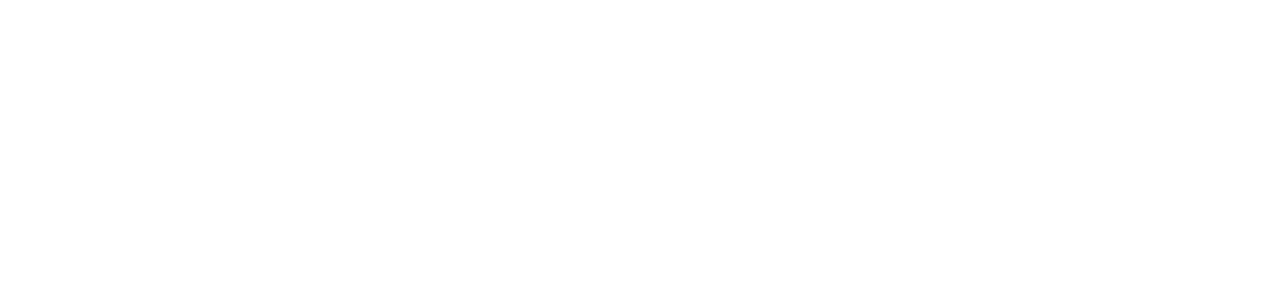
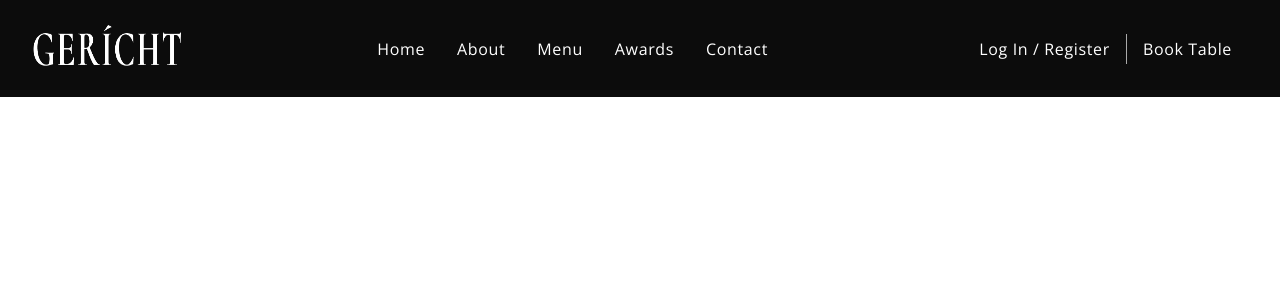
Before and after one commit to lmag-ruuu/restofood, a Next.js app: page / in a window 1280 px wide. Shown: the top 300 px of the page. Built offline with nearby package versions, Linux system fonts and the light colour scheme; a web font is replaced by a local one.

Commit message:
navbar complete

```diff
--- a/components/Navbar/Navbar.module.css
+++ b/components/Navbar/Navbar.module.css
@@ -1,5 +1,123 @@
 .app__navbar {
   width: 100%;
   display: flex;
-  border: 2px solid #333;
+  justify-content: space-between;
+  align-items: center;
+  background: var(--color-black);
+
+  padding: 1rem 2rem;
 }
+
+.app__navbar-logo {
+  display: flex;
+  justify-content: flex-start;
+  align-items: center;
+}
+
+.app__navbar-links {
+  flex: 1;
+  display: flex;
+  justify-content: center;
+  align-items: center;
+
+  list-style: none;
+}
+
+.app__navbar-links li {
+  margin: 0 1rem;
+  cursor: pointer;
+}
+
+.app__navbar-links li:hover {
+  color: var(--color-grey);
+}
+
+.app__navbar-login {
+  display: flex;
+  justify-content: flex-end;
+  align-items: center;
+}
+
+.app__navbar-login a {
+  margin: 0 1rem;
+  text-decoration: none;
+  transition: 0.15s ease;
+}
+
+.app__navbar-login a:hover {
+  box-shadow: 0 1px 0 var(--color-golden);
+}
+
+.app__navbar-login div {
+  width: 1px;
+  height: 30px;
+  background-color: var(--color-grey);
+}
+
+.app__navbar-smallscreen {
+  display: none;
+}
+
+.app__navbar-smallscreen_overlay {
+  position: fixed;
+  top: 0;
+  left: 0;
+  width: 100%;
+  height: 100vh;
+  background: var(--color-black);
+  transition: 0.5s ease;
+
+  flex-direction: column;
+  z-index: 5;
+}
+
+.app__navbar-smallscreen_overlay .overlay__close {
+  font-size: 27px;
+  color: var(--color-golden);
+  cursor: pointer;
+  position: absolute;
+  top: 20px;
+  right: 20px;
+}
+
+.app__navbar-smallscreen-links {
+  list-style: none;
+}
+
+.app__navbar-smallscreen-links li {
+  margin: 2rem;
+  cursor: pointer;
+  color: var(--color-golden);
+  font-size: 2rem;
+  text-align: center;
+  font-family: var(--font-base);
+}
+
+.app__navbar-smallscreen-links li:hover {
+  color: var(--color-white);
+}
+
+@media screen and (max-width: 1150px) {
+  .app__navbar-links {
+    display: none;
+  }
+
+  .app__navbar-smallscreen {
+    display: flex;
+  }
+}
+
+@media screen and (max-width: 650px) {
+  .app__navbar {
+    padding: 1rem;
+  }
+  .app__navbar-login {
+    display: none;
+  }
+
+  .app__navbar-logo {
+    position: relative;
+    width: 110px;
+    height: 45px;
+  }
+}
--- a/components/Navbar/Navbar.tsx
+++ b/components/Navbar/Navbar.tsx
@@ -3,15 +3,85 @@
 import NextImage from "next/image";
 import classes from "./Navbar.module.css";
 import geritch from "../../public/static/gericht.png";
+import Link from "next/link";
+import { useState } from "react";
 
 const Navbar = () => {
+  const [toggleMenu, setToggleMenu] = useState(false);
+
+  const toggleBtn = () => {
+    setToggleMenu((prevState) => !prevState);
+  };
+
   return (
-    <NextImage
-      src={geritch}
-      alt="y si me chupas la polla next/image?"
-      width={120}
-      height={120}
-    />
+    <nav className={classes["app__navbar"]}>
+      <div className={classes["app__navbar-logo"]}>
+        <NextImage
+          layout="intrinsic"
+          src={geritch}
+          alt="app logo"
+          width={150}
+          height={65}
+        />
+      </div>
+      <ul className={classes["app__navbar-links"]}>
+        <li className="p__opensans">
+          <Link href={"#home"}>Home</Link>
+        </li>
+        <li className="p__opensans">
+          <Link href={"#about"}>About</Link>
+        </li>
+        <li className="p__opensans">
+          <Link href={"#menu"}>Menu</Link>
+        </li>
+        <li className="p__opensans">
+          <Link href={"#awards"}>Awards</Link>
+        </li>
+        <li className="p__opensans">
+          <Link href={"#contact"}>Contact</Link>
+        </li>
+      </ul>
+      <div className={classes["app__navbar-login"]}>
+        <Link href={"#login"}>
+          <a className="p__opensans">Log In / Register</a>
+        </Link>
+        <div />
+        <Link href={"/"}>
+          <a className="p__opensans">Book Table</a>
+        </Link>
+      </div>
+      <div className={classes["app__navbar-smallscreen"]}>
+        <GiHamburgerMenu color="#fff" fontSize={27} onClick={toggleBtn} />
+        {toggleMenu && (
+          <div
+            className={`${classes["app__navbar-smallscreen_overlay"]} flex__center slide-bottom`}
+          >
+            <MdOutlineRestaurantMenu
+              fontSize={27}
+              className={classes["overlay__close"]}
+              onClick={toggleBtn}
+            />
+            <ul className={classes["app__navbar-smallscreen-links"]}>
+              <li className="p__opensans">
+                <Link href={"#home"}>Home</Link>
+              </li>
+              <li className="p__opensans">
+                <Link href={"#about"}>About</Link>
+              </li>
+              <li className="p__opensans">
+                <Link href={"#menu"}>Menu</Link>
+              </li>
+              <li className="p__opensans">
+                <Link href={"#awards"}>Awards</Link>
+              </li>
+              <li className="p__opensans">
+                <Link href={"#contact"}>Contact</Link>
+              </li>
+            </ul>
+          </div>
+        )}
+      </div>
+    </nav>
   );
 };
 
--- a/styles/globals.css
+++ b/styles/globals.css
@@ -50,3 +50,183 @@
     transform: translateY(0);
   }
 }
+
+/* GLOBAL CLASSES */
+
+.section__padding {
+  padding: 4rem 6rem;
+}
+
+.flex__center {
+  display: flex;
+  justify-content: center;
+  align-items: center;
+}
+
+.app__bg {
+  background: url("/static/bg.png");
+  background-position: center;
+  background-size: cover;
+  background-repeat: repeat;
+  background-attachment: fixed;
+}
+
+.app__wrapper {
+  display: flex;
+  justify-content: space-between;
+  align-items: center;
+
+  min-height: 100vh;
+}
+
+.app__wrapper_info {
+  flex: 1;
+  width: 100%;
+  display: flex;
+  justify-content: center;
+  align-items: flex-start;
+  flex-direction: column;
+}
+
+.app__wrapper_img {
+  flex: 1;
+  width: 100%;
+  display: flex;
+  justify-content: center;
+  align-items: center;
+
+  margin-left: 2rem;
+}
+
+.app__wrapper_img-reverse {
+  justify-content: flex-start;
+  margin-right: 2rem;
+}
+
+.app__wrapper_img img {
+  width: 80%;
+}
+
+.custom__button {
+  background-color: var(--color-crimson);
+  color: var(--color-black);
+  font-family: var(--font-base);
+  font-weight: 700;
+  letter-spacing: 0.04em;
+  line-height: 28px;
+  font-size: 16px;
+  padding: 0.5rem 1.5rem;
+  border-radius: 1px;
+  border: none;
+  outline: none;
+  cursor: pointer;
+}
+
+.p__cormorant {
+  font-family: var(--font-base);
+  color: var(--color-white);
+  font-weight: 700;
+  letter-spacing: 0.04em;
+  text-transform: capitalize;
+  font-feature-settings: "tnum" on, "lnum" on;
+  line-height: 29.9px;
+  font-size: 23px;
+}
+
+.p__opensans {
+  font-family: var(--font-alt);
+  color: var(--color-white);
+  font-weight: 400;
+  letter-spacing: 0.04em;
+  text-transform: capitalize;
+  line-height: 28px;
+  font-size: 16px;
+}
+
+.headtext__cormorant {
+  font-family: var(--font-base);
+  color: var(--color-golden);
+  font-size: 64px;
+  line-height: 83.2px;
+  letter-spacing: 0.04em;
+  text-transform: capitalize;
+}
+
+.spoon__img {
+  width: 45px;
+}
+
+@media screen and (min-width: 2000px) {
+  .custom__button,
+  .p__cormorant {
+    font-size: 37px;
+    line-height: 67px;
+  }
+
+  .p__opensans {
+    font-size: 30px;
+    line-height: 50px;
+  }
+
+  .headtext__cormorant {
+    font-size: 150px;
+    line-height: 210px;
+  }
+
+  .spoon__img {
+    width: 80px;
+  }
+}
+
+@media screen and (max-width: 1150px) {
+  .app__wrapper {
+    flex-direction: column;
+  }
+
+  .app__wrapper_img {
+    margin: 5rem 0 0 0;
+  }
+
+  .app__wrapper_img-reverse {
+    margin: 0 0 5rem 0;
+  }
+
+  .app__wrapper_img img {
+    width: 100%;
+  }
+}
+
+@media screen and (max-width: 850px) {
+  .section__padding {
+    padding: 4rem;
+  }
+}
+
+@media screen and (max-width: 650px) {
+  .section__padding {
+    padding: 4rem 2rem;
+  }
+
+  .p__cormorant {
+    font-size: 21px;
+  }
+
+  .p__opensans {
+    font-size: 14px;
+  }
+}
+
+@media screen and (max-width: 450px) {
+  .p__opensans {
+    font-size: 12px;
+  }
+
+  .p__cormorant {
+    font-size: 19px;
+  }
+
+  .headtext__cormorant {
+    font-size: 45px;
+    line-height: 70px;
+  }
+}
```
Also changed, not shown: styles/Home.module.css (deleted, +0 -177 lines), public/gericht.png (deleted).
